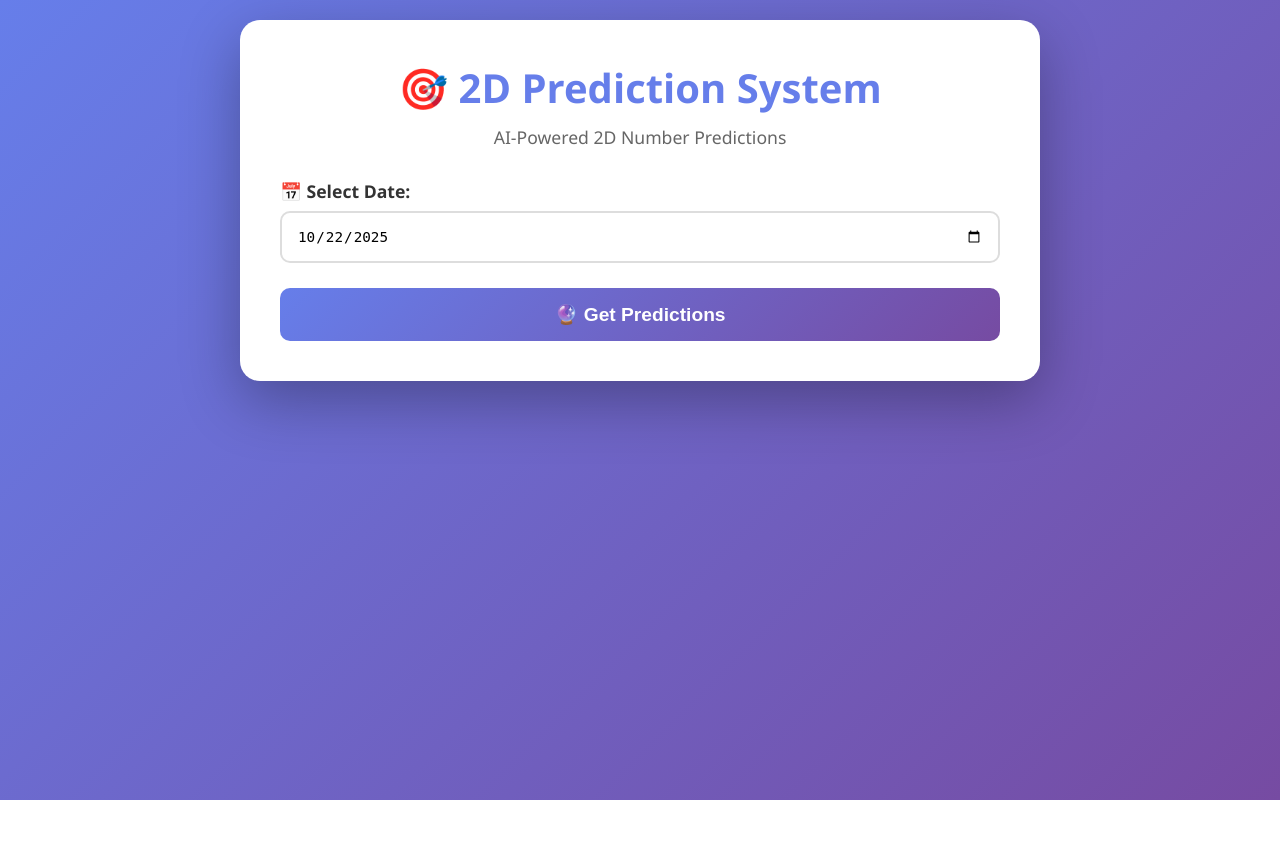
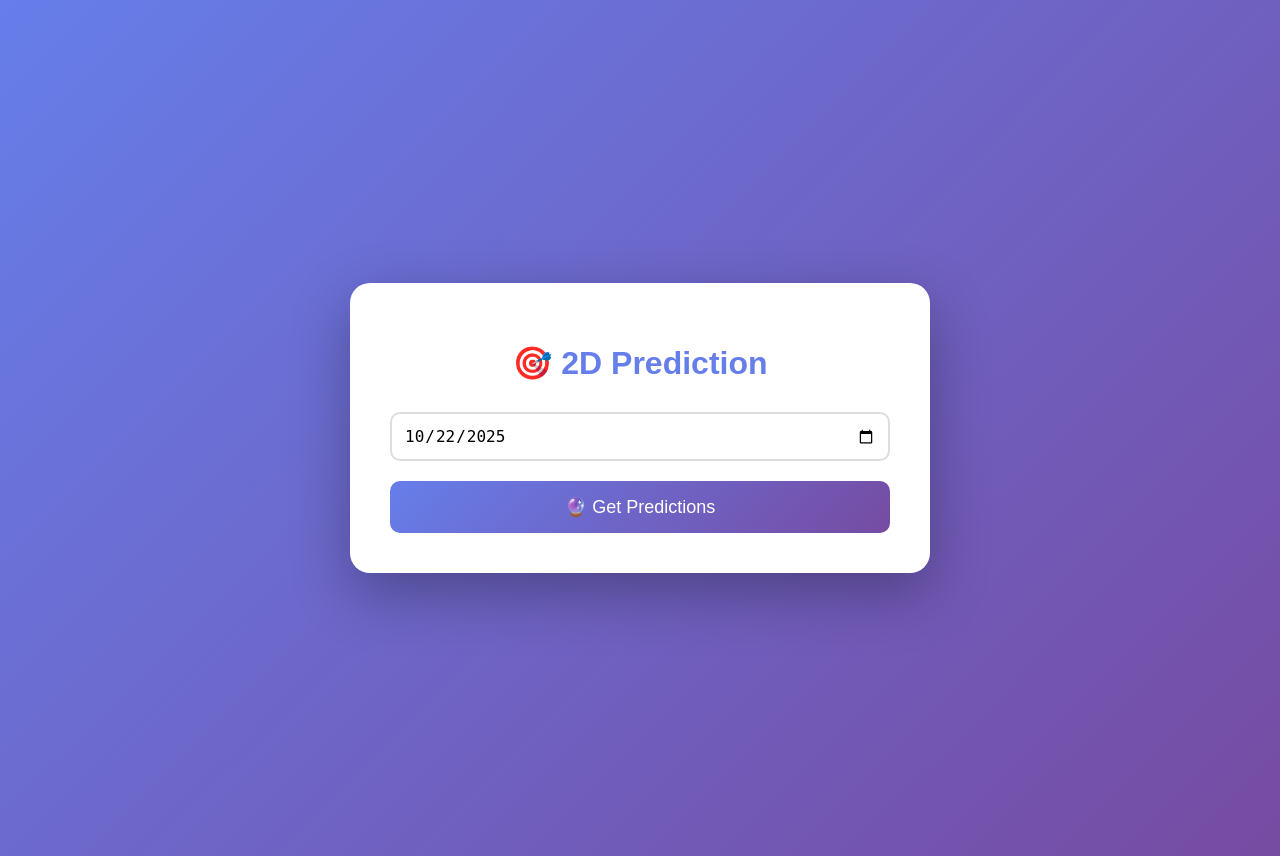
Before and after one commit to bhone4/2d-prediction-system, a Flask app: page / in a window 1280 px wide. Before the commit the page ends 800 px from the top, so only its background shows below. Run offline with Flask 3, Linux system fonts and the light colour scheme.

Commit message:
Update index.html

```diff
--- a/templates/index.html
+++ b/templates/index.html
@@ -1,252 +1,57 @@
 <!DOCTYPE html>
-<html lang="en">
+<html>
 <head>
     <meta charset="UTF-8">
     <meta name="viewport" content="width=device-width, initial-scale=1.0">
-    <title>2D Prediction System</title>
+    <title>2D Prediction v2.1</title>
     <style>
-        * {
-            margin: 0;
-            padding: 0;
-            box-sizing: border-box;
-        }
-
-        body {
-            font-family: 'Segoe UI', Tahoma, Geneva, Verdana, sans-serif;
-            background: linear-gradient(135deg, #667eea 0%, #764ba2 100%);
-            min-height: 100vh;
-            padding: 20px;
-        }
-
-        .container {
-            max-width: 800px;
-            margin: 0 auto;
-            background: white;
-            border-radius: 20px;
-            box-shadow: 0 20px 60px rgba(0,0,0,0.3);
-            padding: 40px;
-        }
-
-        h1 {
-            text-align: center;
-            color: #667eea;
-            margin-bottom: 10px;
-            font-size: 2.5em;
-        }
-
-        .subtitle {
-            text-align: center;
-            color: #666;
-            margin-bottom: 30px;
-            font-size: 1.1em;
-        }
-
-        .form-group {
-            margin-bottom: 25px;
-        }
-
-        label {
-            display: block;
-            margin-bottom: 8px;
-            color: #333;
-            font-weight: 600;
-            font-size: 1.1em;
-        }
-
-        input[type="date"] {
-            width: 100%;
-            padding: 15px;
-            border: 2px solid #ddd;
-            border-radius: 10px;
-            font-size: 1.1em;
-            transition: all 0.3s;
-        }
-
-        input[type="date"]:focus {
-            outline: none;
-            border-color: #667eea;
-            box-shadow: 0 0 0 3px rgba(102, 126, 234, 0.1);
-        }
-
-        button {
-            width: 100%;
-            padding: 15px;
-            background: linear-gradient(135deg, #667eea 0%, #764ba2 100%);
-            color: white;
-            border: none;
-            border-radius: 10px;
-            font-size: 1.2em;
-            font-weight: 600;
-            cursor: pointer;
-            transition: transform 0.2s;
-        }
-
-        button:hover {
-            transform: translateY(-2px);
-            box-shadow: 0 10px 20px rgba(0,0,0,0.2);
-        }
-
-        button:active {
-            transform: translateY(0);
-        }
-
-        #results {
-            margin-top: 30px;
-            display: none;
-        }
-
-        .results-header {
-            text-align: center;
-            color: #667eea;
-            margin-bottom: 20px;
-            font-size: 1.5em;
-        }
-
-        table {
-            width: 100%;
-            border-collapse: collapse;
-            background: white;
-            border-radius: 10px;
-            overflow: hidden;
-            box-shadow: 0 5px 15px rgba(0,0,0,0.1);
-        }
-
-        th {
-            background: linear-gradient(135deg, #667eea 0%, #764ba2 100%);
-            color: white;
-            padding: 15px;
-            text-align: left;
-            font-weight: 600;
-        }
-
-        td {
-            padding: 12px 15px;
-            border-bottom: 1px solid #f0f0f0;
-        }
-
-        tr:hover {
-            background: #f8f9ff;
-        }
-
-        .number-col {
-            font-size: 1.3em;
-            font-weight: 700;
-            color: #667eea;
-        }
-
-        .loading {
-            text-align: center;
-            padding: 20px;
-            color: #667eea;
-            font-size: 1.2em;
-        }
-
-        .error {
-            background: #fee;
-            color: #c33;
-            padding: 15px;
-            border-radius: 10px;
-            margin-top: 20px;
-            text-align: center;
-        }
+        body{font-family:Arial;background:linear-gradient(135deg,#667eea,#764ba2);min-height:100vh;display:flex;justify-content:center;align-items:center;padding:20px}
+        .container{background:#fff;border-radius:20px;padding:40px;max-width:500px;width:100%;box-shadow:0 20px 60px rgba(0,0,0,.3)}
+        h1{color:#667eea;text-align:center;margin-bottom:20px}
+        input{width:100%;padding:12px;margin:10px 0;border:2px solid #ddd;border-radius:10px;font-size:16px;box-sizing:border-box}
+        button{width:100%;padding:15px;background:linear-gradient(135deg,#667eea,#764ba2);color:#fff;border:none;border-radius:10px;font-size:18px;cursor:pointer;margin-top:10px}
+        .results{margin-top:20px}
+        .item{display:flex;justify-content:space-between;padding:15px;margin:10px 0;background:#f8f9fa;border-radius:10px}
+        .number{font-size:20px;font-weight:bold;color:#667eea}
+        .prob{font-size:18px;color:#764ba2;font-weight:bold}
+        .msg{text-align:center;color:#667eea;padding:20px}
     </style>
 </head>
 <body>
     <div class="container">
-        <h1>🎯 2D Prediction System</h1>
-        <p class="subtitle">AI-Powered 2D Number Predictions</p>
-
-        <form id="predictionForm">
-            <div class="form-group">
-                <label for="date">📅 Select Date:</label>
-                <input type="date" id="date" name="date" required>
-            </div>
-
-            <button type="submit">🔮 Get Predictions</button>
-        </form>
-
-        <div id="results">
-            <h2 class="results-header">🎲 Prediction Results</h2>
-            <table id="resultsTable">
-                <thead>
-                    <tr>
-                        <th>Rank</th>
-                        <th>Number</th>
-                        <th>Probability</th>
-                    </tr>
-                </thead>
-                <tbody id="resultsBody">
-                </tbody>
-            </table>
-        </div>
-
-        <div id="loading" class="loading" style="display:none;">
-            ⏳ Loading predictions...
-        </div>
-
-        <div id="error" class="error" style="display:none;"></div>
+        <h1>🎯 2D Prediction</h1>
+        <input type="date" id="date">
+        <button onclick="predict()">🔮 Get Predictions</button>
+        <div id="results"></div>
     </div>
-
     <script>
-        // Set today's date as default
-        document.getElementById('date').valueAsDate = new Date();
-
-        document.getElementById('predictionForm').addEventListener('submit', async function(e) {
-            e.preventDefault();
-
-            const date = document.getElementById('date').value;
-            const loading = document.getElementById('loading');
-            const results = document.getElementById('results');
-            const error = document.getElementById('error');
-
-            // Show loading
-            loading.style.display = 'block';
-            results.style.display = 'none';
-            error.style.display = 'none';
-
-            try {
-                const response = await fetch('/predict', {
-                    method: 'POST',
-                    headers: {
-                        'Content-Type': 'application/json',
-                    },
-                    body: JSON.stringify({ date: date })
+        document.getElementById('date').value=new Date().toISOString().split('T')[0];
+        async function predict(){
+            const date=document.getElementById('date').value;
+            const results=document.getElementById('results');
+            results.innerHTML='<p class="msg">⏳ Loading...</p>';
+            try{
+                const res=await fetch('/predict',{
+                    method:'POST',
+                    headers:{'Content-Type':'application/json'},
+                    body:JSON.stringify({date})
                 });
-
-                const data = await response.json();
-
-                if (data.success) {
-                    displayResults(data.predictions);
-                } else {
-                    showError(data.error || 'Prediction failed');
+                const data=await res.json();
+                if(data.success){
+                    let html='<div class="results">';
+                    data.predictions.forEach((p,i)=>{
+                        const label=p.range||p.number||'N/A';
+                        const prob=p.percentage||(p.probability*100).toFixed(1)+'%';
+                        html+=`<div class="item"><span class="number">#${i+1}: ${label}</span><span class="prob">${prob}</span></div>`;
+                    });
+                    html+='</div>';
+                    results.innerHTML=html;
+                }else{
+                    results.innerHTML='<p class="msg" style="color:red;">❌ '+data.error+'</p>';
                 }
-            } catch (err) {
-                showError('Network error. Please try again.');
-            } finally {
-                loading.style.display = 'none';
+            }catch(e){
+                results.innerHTML='<p class="msg" style="color:red;">❌ Connection error!</p>';
             }
-        });
-
-        function displayResults(predictions) {
-            const tbody = document.getElementById('resultsBody');
-            tbody.innerHTML = '';
-
-            predictions.forEach((pred, index) => {
-                const row = tbody.insertRow();
-                row.innerHTML = `
-                    <td>${index + 1}</td>
-                    <td class="number-col">${pred.number}</td>
-                    <td>${(pred.probability * 100).toFixed(2)}%</td>
-                `;
-            });
-
-            document.getElementById('results').style.display = 'block';
-        }
-
-        function showError(message) {
-            const errorDiv = document.getElementById('error');
-            errorDiv.textContent = message;
-            errorDiv.style.display = 'block';
         }
     </script>
 </body>
```
